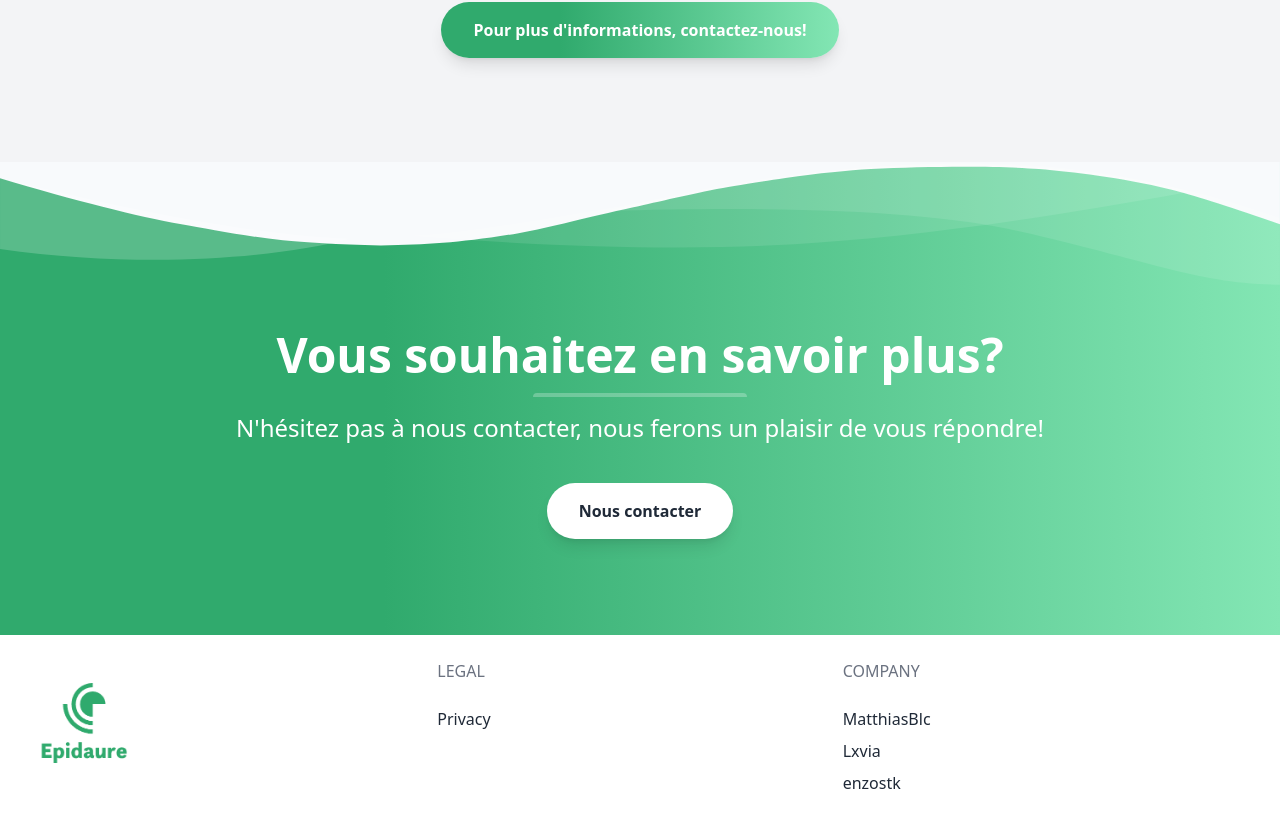
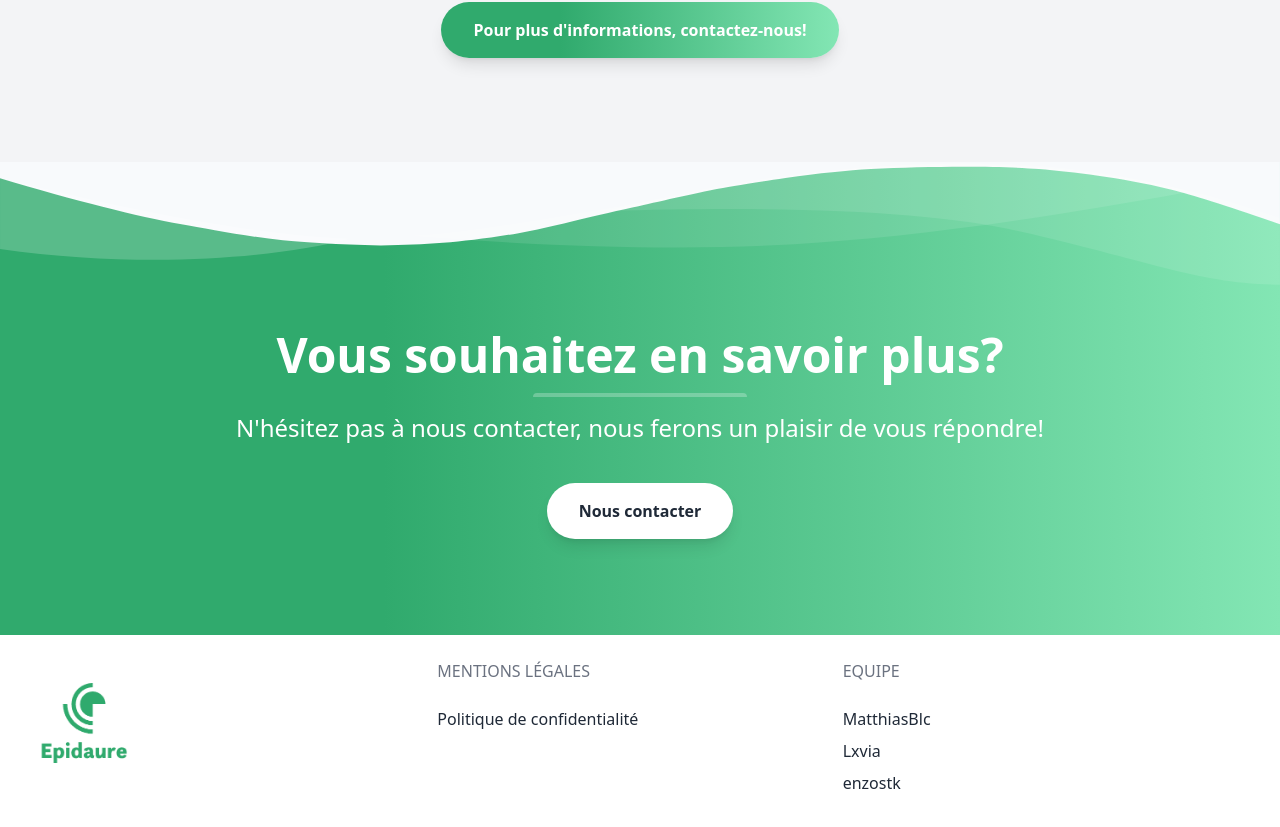
Before and after one commit to MatthiasBlc/Epidaure_Front, a React (Create React App) app: page / in a window 1280 px wide. Shown: the part 2950-3777 px from the top of the page. Built offline with nearby package versions, Linux system fonts and the light colour scheme; no server answers.

Commit message:
final privacy page

```diff
--- a/src/pages/HomePage/Footer/Footer.js
+++ b/src/pages/HomePage/Footer/Footer.js
@@ -22,20 +22,20 @@ const Footer = () => {
               />
             </div>
             <div className="flex-1">
-              <p className="uppercase text-gray-500 md:mb-6">Legal</p>
+              <p className="uppercase text-gray-500 md:mb-6">Mentions légales</p>
               <ul className="list-reset mb-6">
                 <li className="mt-2 inline-block mr-2 md:block md:mr-0">
                   <Link
                     to="/privacy"
                     className="no-underline hover:underline text-gray-800 hover:text-orange-500"
                   >
-                    Privacy
+                    Politique de confidentialité
                   </Link>
                 </li>
               </ul>
             </div>
             <div className="flex-1">
-              <p className="uppercase text-gray-500 md:mb-6">Company</p>
+              <p className="uppercase text-gray-500 md:mb-6">Equipe</p>
               <ul className="list-reset mb-6">
                 {teams &&
                   teams.map((team, k) => (
--- a/src/pages/HomePage/Privacy.js
+++ b/src/pages/HomePage/Privacy.js
@@ -1,9 +1,17 @@
 import React from "react";
+import { Link } from "react-router-dom";
 import Footer from "./Footer/Footer";
 
 const Privacy = () => {
   return (
     <div className="container-privacy">
+      <Link
+        to="/"
+        className="no-underline hover:underline text-gray-800 hover:text-orange-500"
+      >
+        <h3> Revenir à l'accueil</h3>
+      </Link>
+      <br></br>
       <h1>Politique de confidentialité</h1>
       <div className="content">
         <p>
@@ -225,8 +233,8 @@ const Privacy = () => {
         <ul>
           <li>
             <p>
-              <strong>Nécessité contractuelle : </strong>nous pouvons traiter vos
-              données personnelles pour conclure ou exécuter un contrat avec
+              <strong>Nécessité contractuelle : </strong>nous pouvons traiter
+              vos données personnelles pour conclure ou exécuter un contrat avec
               vous.
             </p>
           </li>
@@ -299,8 +307,14 @@ const Privacy = () => {
             <p>epidaure.contact@gmail.com</p>
           </li>
         </ul>
-
       </div>
+      <Link
+        to="/"
+        className="no-underline hover:underline text-gray-800 hover:text-orange-500"
+      >
+        <h3> Revenir à l'accueil</h3>
+      </Link>
+      <br></br>
       <hr />
       <Footer />
     </div>
```
